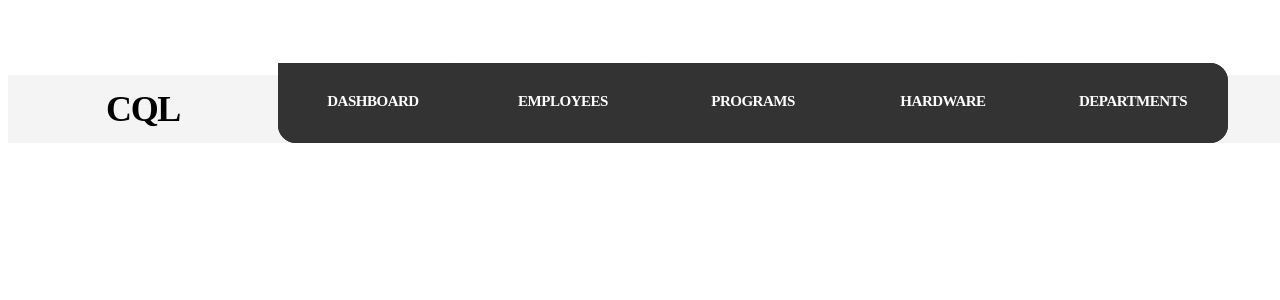
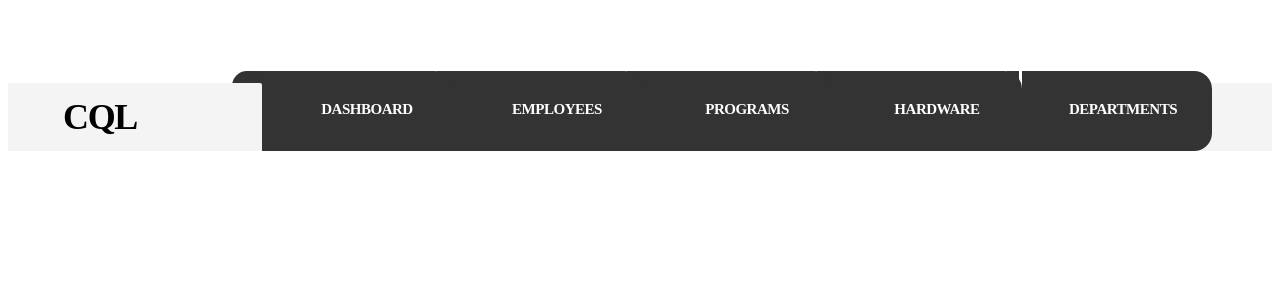
Before and after one commit to mtleonard120/it-inventory, a React (Create React App) app in the folder src/frontend-admin/: page / in a window 1280 px wide. Shown: the top 300 px of the page. Built offline with nearby package versions, Linux system fonts and the light colour scheme.

Commit message:
IIWA-41 reversed order of links for css layering

```diff
--- a/src/frontend-admin/src/components/App/App.module.css
+++ b/src/frontend-admin/src/components/App/App.module.css
@@ -15,11 +15,12 @@
   width: 100%;
   height: 68px;
   background: #f4f4f4;
-  position: fixed;
+  position: relative;
   top: 75px;
   display: flex;
   flex-direction: row;
   justify-content: flex-end;
+  z-index: 2;
 }
 
 .navBar h1 {
@@ -34,14 +35,71 @@
   letter-spacing: -1.38px;
 }
 
+.navEllipse {
+  position: relative;
+  left: 40px;
+  background: #333;
+  width: 30px;
+  height: 30px;
+  border-radius: 50%;
+  z-index: 2;
+}
+
+.navRectangle {
+  background: #f4f4f4;
+  /*background: #a07373;*/
+  position: relative;
+  top: 12px;
+  left: 0px;
+  width: 40px;
+  height: 20px;
+  z-index: 2;
+  border-radius: 0px 2px 0px 0px;
+}
+
+
+/*might not use*/
+.navEllipse {
+  position: relative;
+  left: 0px;
+  background: #333;
+  width: 30px;
+  height: 30px;
+  border-radius: 50%;
+  z-index: 3;
+}
+
+.navRectangle {
+  background: #f4f4f4;
+  /*background: #a07373;*/
+  position: relative;
+  top: 12px;
+  left: 30px;
+  width: 40px;
+  height: 20px;
+  border-radius: 0px 2px 0px 0px;
+  z-index: 3;
+}
+/***************/
+
+.navTabRectangle {
+  background: #333;
+  position: relative;
+  left: -50px;
+  width: 20px;
+  height: 20px;
+  border-radius:  0 0px 0px -18px;
+
+}
+
 .linkContainer {
   align-self: flex-end;
   margin-right: 60px;
-  background: #333;
   border-radius: 0 18px 18px 18px;
   display: flex;
   align-content: center;
   height: 80px;
+  flex-direction: row-reverse;
 }
 
 .navTab {
@@ -52,13 +110,15 @@
   font-size: 15px;
   line-height: 18px;
   background: #333;
-  border-radius: 0 18px 0px 18px;
+  border-radius: 0 18px 0px 0px;
   display: flex;
+  z-index: 3;
 }
 
-.navTab:last-Child {
-  border-radius: 0 18px 18px 18px;
+.navTab:first-Child {
+  border-radius: 0 18px 18px 0px;
 }
+
 
 .navTab label{
   margin: auto;
@@ -80,6 +140,11 @@
   background: #009EFF;
 }
 
+.active .navTabRectangle{
+  color: #fff;
+  background: #009EFF;
+}
+
 .appFooter {
   width: 100%;
   position: fixed;
--- a/src/frontend-admin/src/components/App/App.tsx
+++ b/src/frontend-admin/src/components/App/App.tsx
@@ -13,39 +13,82 @@ export const App: React.FC = () => {
       <Router>
         <div className={styles.navContainer}>
           <nav className={styles.navBar}>
-
             <h1>CQL</h1>
-
             <div className={styles.linkContainer}>
+              {/*<div className={styles.navEllipse} />
+              <div className={styles.navRectangle} />
               <NavLink className={styles.navTab}
                 activeClassName={styles.active}
                 to="/dashboard">
+                <div className={styles.navTabRectangle} />
                 <label>Dashboard</label>
               </NavLink>
 
               <NavLink className={styles.navTab}
                 activeClassName={styles.active}
                 to="/employees">
+                  <div className={styles.navTabRectangle} />
                   <label>Employees</label>
               </NavLink>
 
               <NavLink className={styles.navTab}
                 activeClassName={styles.active}
                 to="/programs">
+                <div className={styles.navTabRectangle} />
                 <label>Programs</label>
               </NavLink>
 
               <NavLink className={styles.navTab}
                 activeClassName={styles.active}
                 to="/hardware">
+                <div className={styles.navTabRectangle} />
                 <label>Hardware</label>
               </NavLink>
 
               <NavLink className={styles.navTab}
                 activeClassName={styles.active}
                 to="/departments">
+                <div className={styles.navTabRectangle} />
+                <label>Departments</label>
+              </NavLink>*/}
+
+              <NavLink className={styles.navTab}
+                activeClassName={styles.active}
+                to="/departments">
+                <div className={styles.navTabRectangle} />
                 <label>Departments</label>
               </NavLink>
+
+              <NavLink className={styles.navTab}
+                activeClassName={styles.active}
+                to="/hardware">
+                <div className={styles.navTabRectangle} />
+                <label>Hardware</label>
+              </NavLink>
+
+              <NavLink className={styles.navTab}
+                activeClassName={styles.active}
+                to="/programs">
+                <div className={styles.navTabRectangle} />
+                <label>Programs</label>
+              </NavLink>
+
+              <NavLink className={styles.navTab}
+                activeClassName={styles.active}
+                to="/employees">
+                  <div className={styles.navTabRectangle} />
+                  <label>Employees</label>
+              </NavLink>
+
+              <NavLink className={styles.navTab}
+                activeClassName={styles.active}
+                to="/dashboard">
+                <div className={styles.navTabRectangle} />
+                <label>Dashboard</label>
+              </NavLink>
+
+              <div className={styles.navEllipse} />
+              <div className={styles.navRectangle} />
             </div>
           </nav>
         </div>
```
